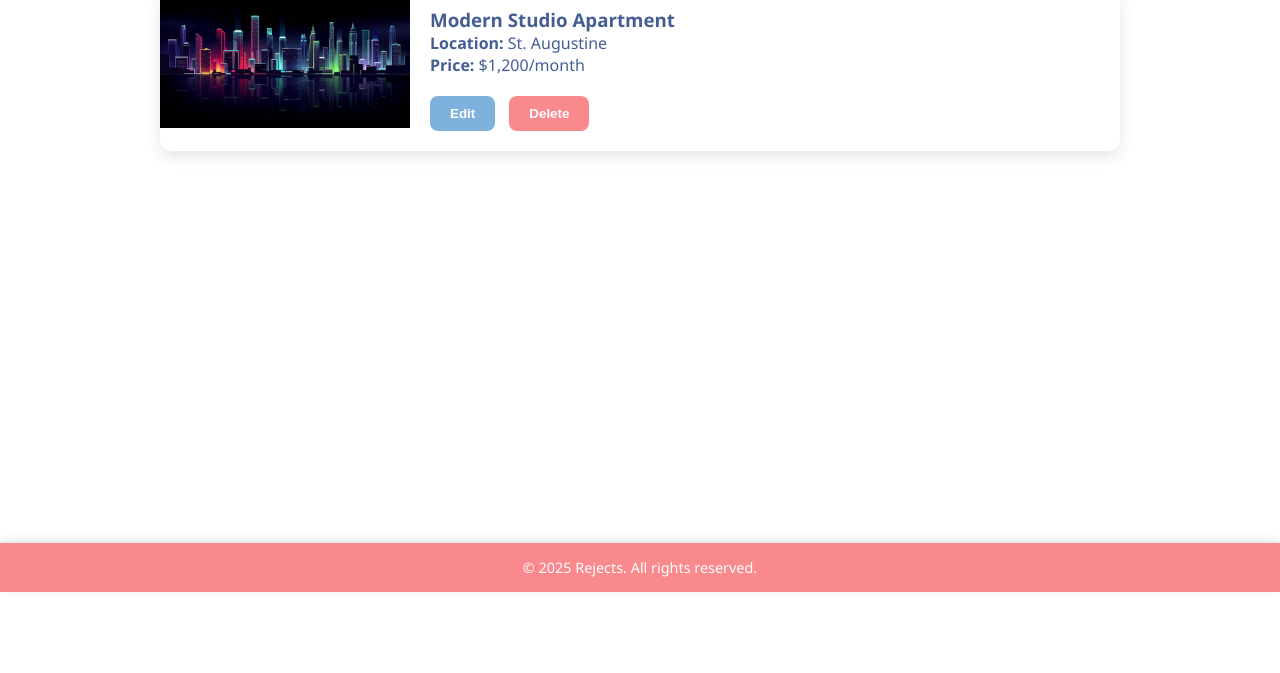
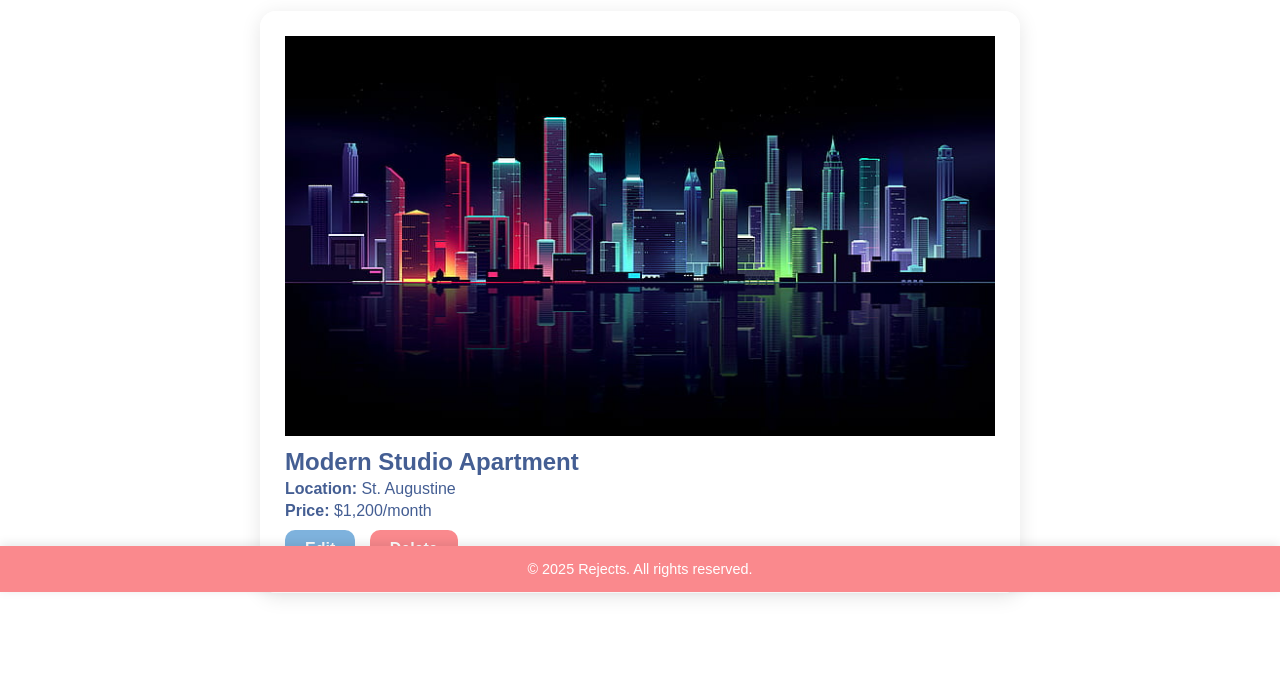
Before and after one commit to RejectsReviews/Apartment-Reviews-App, a website: page App/templates/Html/ViewListing.html in a window 1280 px wide. Shown: the part 208-881 px from the top of the page. Before the commit the page ends 800 px from the top, so only its background shows below. Drawn offline with Linux system fonts and the light colour scheme.

Commit message:
View listing css

```diff
--- a/App/static/Css/ViewListing.css
+++ b/App/static/Css/ViewListing.css
@@ -1,22 +1,35 @@
-body {
-    font-family: 'Segoe UI', sans-serif;
-    background-color: #fff;
-    color: #445E93;
+:root {
+  --penn-red: #9e050d;
+  --white: #ffffff;
+  --yinmn-blue: #445e93;
+  --carolina-blue: #7eb2dd;
+  --light-coral: #fa898d;
+}
+
+* {
   margin: 0;
   padding: 0;
+  box-sizing: border-box;
+}
+
+body {
+  font-family: 'Poppins', sans-serif;
+  background-color: var(--white);
+  color: var(--yinmn-blue);
 }
 
 .listings-wrapper {
-    max-width: 1000px;
-    margin: 50px auto;
-    padding: 0 20px;
+  max-width: 800px;
+  margin: 60px auto;
+  padding: 20px;
 }
 
 .page-title {
   text-align: center;
-    color: #9E050D;
+  font-size: 2rem;
+  font-weight: 700;
+  color: var(--penn-red);
   margin-bottom: 2rem;
-    font-size: 2rem;
 }
 
 .apartment-list {
@@ -26,60 +39,55 @@ body {
 }
 
 .apartment-item {
-    display: flex;
-    background-color: #fff;
-    border-radius: 12px;
-    box-shadow: 0 6px 15px rgba(0,0,0,0.1);
-    overflow: hidden;
-  }
-
-  .apartment-thumb {
-    width: 250px;
-    height: 100%;
-    object-fit: cover;
-  }
-
-  .apartment-details {
-    flex: 1;
-    padding: 20px;
+  background-color: rgba(255, 255, 255, 0.95);
+  border-radius: 16px;
+  box-shadow: 0 4px 20px rgba(0,0,0,0.1);
+  padding: 25px;
   display: flex;
   flex-direction: column;
-    justify-content: space-between;
+  gap: 12px;
 }
 
 .apartment-details h3 {
-    margin-top: 0;
-    color: #445E93;
+  font-size: 1.5rem;
+  color: var(--yinmn-blue);
+}
+
+.apartment-details p {
+  font-size: 1rem;
+  margin: 4px 0;
 }
 
 .listing-actions {
-    margin-top: 20px;
+  margin-top: 10px;
 }
 
-  .edit-btn, .delete-btn {
+.edit-btn,
+.delete-btn {
   padding: 10px 20px;
+  font-weight: 600;
+  font-size: 1rem;
+  border: none;
+  border-radius: 10px;
+  cursor: pointer;
+  transition: 0.3s ease;
   margin-right: 10px;
-    font-weight: bold;
-    border: none;
-    border-radius: 8px;
-    cursor: pointer;
-    transition: 0.3s;
 }
 
 .edit-btn {
-    background-color: #7EB2DD;
+  background-color: var(--carolina-blue);
   color: white;
 }
 
 .edit-btn:hover {
-    background-color: #445E93;
+  background-color: var(--yinmn-blue);
 }
 
 .delete-btn {
-    background-color: #FA898D;
+  background-color: var(--light-coral);
   color: white;
 }
 
 .delete-btn:hover {
-    background-color: #9E050D;
+  background-color: var(--penn-red);
 }
```
Lines whose indentation alone changed are shown as unchanged.
